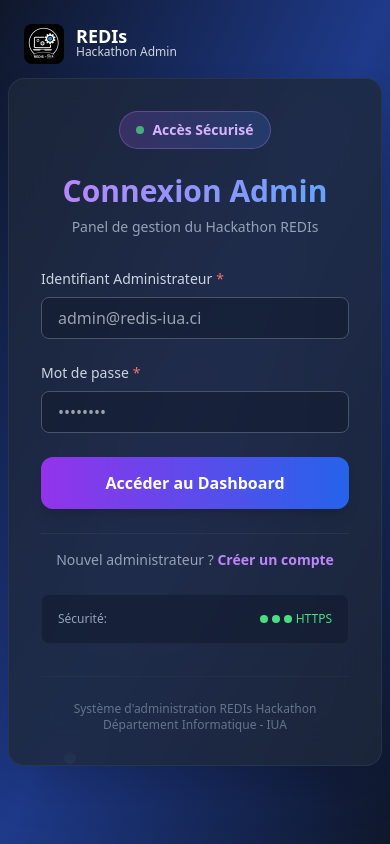
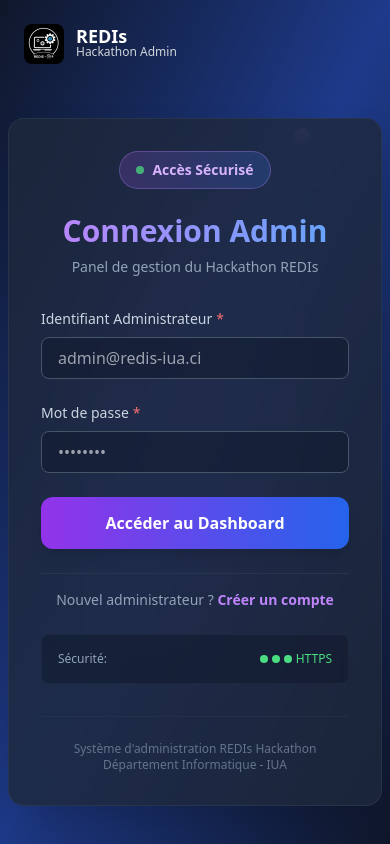
Before and after one commit to kouahodavid6/HACKATHON-REDIs-IUA-2025, a React (Vite) app: page /login in a window 390 px wide. Built offline with nearby package versions, Linux system fonts and the light colour scheme.

Commit message:
update du systeme d'authentification

```diff
--- a/src/pages/Auth/LoginAdmin.jsx
+++ b/src/pages/Auth/LoginAdmin.jsx
@@ -3,7 +3,6 @@ import { useState } from "react";
 import Input from "../../components/Input"
 import { useNavigate } from "react-router-dom";
 import useAuthAdminStore from "../../stores/auth.store";
-
 import LogoBrandingREDIs from "./components/LogoBrandingREDIs";
 
 const LoginAdmin = () => {
@@ -38,7 +37,8 @@ const LoginAdmin = () => {
             {/* Logo et branding REDIs */}
             <LogoBrandingREDIs />
 
-            <div className="bg-slate-800/80 backdrop-blur-xl border border-slate-700/50 p-8 rounded-2xl shadow-2xl w-full max-w-md relative z-10">
+            {/* Conteneur principal avec marge supérieure */}
+            <div className="bg-slate-800/80 backdrop-blur-xl border border-slate-700/50 p-8 rounded-2xl shadow-2xl w-full max-w-md relative z-10 mt-20 lg:mt-0">
                 {/* En-tête avec badge de sécurité */}
                 <div className="text-center mb-8">
                     <div className="inline-flex items-center px-4 py-2 rounded-full bg-gradient-to-r from-purple-500/20 to-blue-500/20 border border-purple-400/30 mb-4">
--- a/src/pages/Auth/RegisterAdmin.jsx
+++ b/src/pages/Auth/RegisterAdmin.jsx
@@ -3,7 +3,6 @@ import { useState } from "react";
 import Input from "../../components/Input"
 import { useNavigate } from "react-router-dom";
 import useAuthAdminStore from "../../stores/auth.store";
-
 import LogoBrandingREDIs from "./components/LogoBrandingREDIs";
 
 const RegisterAdmin = () => {
@@ -40,7 +39,8 @@ const RegisterAdmin = () => {
             {/* Logo et branding REDIs */}
             <LogoBrandingREDIs />
 
-            <div className="bg-slate-800/80 backdrop-blur-xl border border-slate-700/50 p-8 rounded-2xl shadow-2xl w-full max-w-md relative z-10">
+            {/* Conteneur principal avec marge supérieure */}
+            <div className="bg-slate-800/80 backdrop-blur-xl border border-slate-700/50 p-8 rounded-2xl shadow-2xl w-full max-w-md relative z-10 mt-20 lg:mt-0">
                 {/* En-tête avec badge */}
                 <div className="text-center mb-8">
                     <div className="inline-flex items-center px-4 py-2 rounded-full bg-gradient-to-r from-blue-500/20 to-purple-500/20 border border-blue-400/30 mb-4">
```
